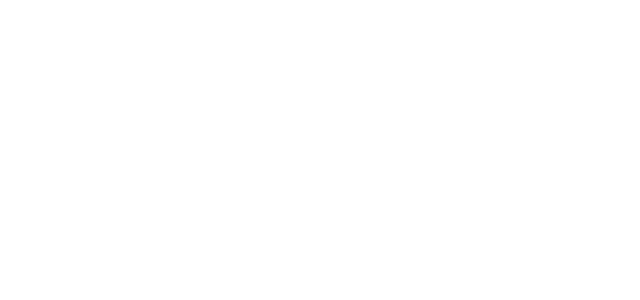
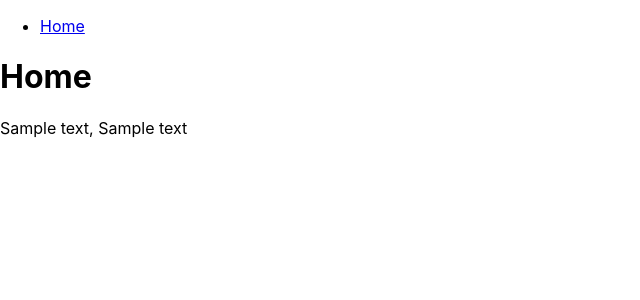
Before and after one commit to Asantowasso/portfolio-react-Aaron, a React (Create React App) app: page / in a window 1280 px wide. Shown: the top 300 px of the page, without its empty margins (0-640 px from the left). Built offline with nearby package versions, Linux system fonts and the light colour scheme.

Commit message:
created navigation tabs and homepage

```diff
--- a/src/App.js
+++ b/src/App.js
@@ -1,12 +1,10 @@
 import logo from './logo.svg';
 import './App.css';
+import React from "react";
+import PortfolioContainer from "./components/PortfolioContainer";
 
-function App() {
-  return (
-    <div>
 
-    </div>
-  );
-}
+
+const App = () => <PortfolioContainer />;
 
 export default App;
--- a/src/components/NavTabs.js
+++ b/src/components/NavTabs.js
@@ -18,3 +18,5 @@
   )
 
 }
+
+export default NavTabs;
--- a/src/components/PortfolioContainer.js
+++ b/src/components/PortfolioContainer.js
@@ -1,2 +1,26 @@
-import React, { useState } from 'react';
-import NavTabs from './NavTabs';
+import React, { useState } from "react";
+import NavTabs from "./NavTabs";
+import Home from "./pages/Home";
+
+export default function PortfolioContainer() {
+  const [currentPage, setCurrentPage] = useState("Home");
+
+  const renderPage = () => {
+    if (currentPage === "Home") {
+      return <Home />;
+    }
+  };
+
+  const handlePageChange = (page) => setCurrentPage(page);
+
+  return(
+    <div>
+      <NavTabs currentPage={currentPage}
+      handlePageChange =
+      {handlePageChange} />
+
+      {renderPage()}
+
+    </div>
+  )
+}
--- /dev/null
+++ b/src/components/pages/Home.js
@@ -0,0 +1,12 @@
+import React from "react";
+
+//This will serve as the "home" page it will be what the visitor first sees when they open my site
+
+export default function Home() {
+  return (
+    <div>
+      <h1>Home</h1>
+      <p>Sample text, Sample text</p>
+    </div>
+  );
+}
```
